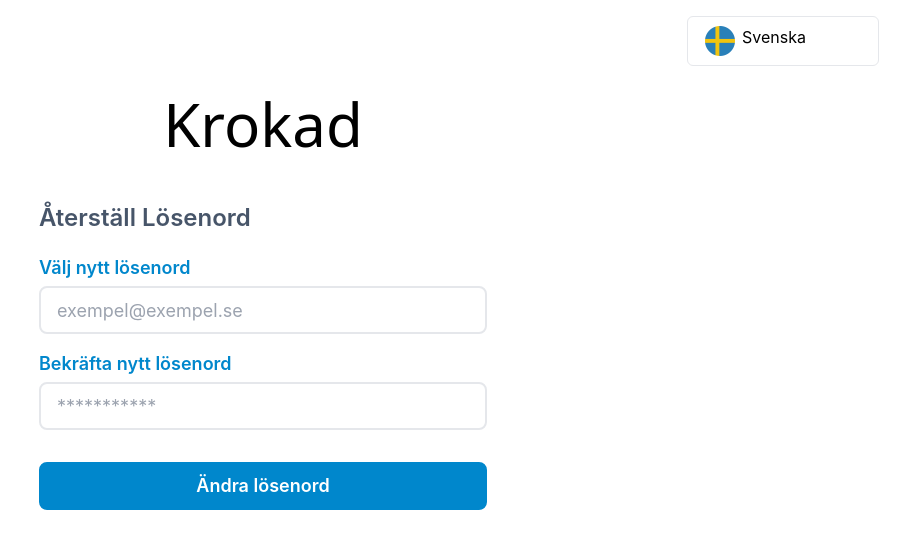
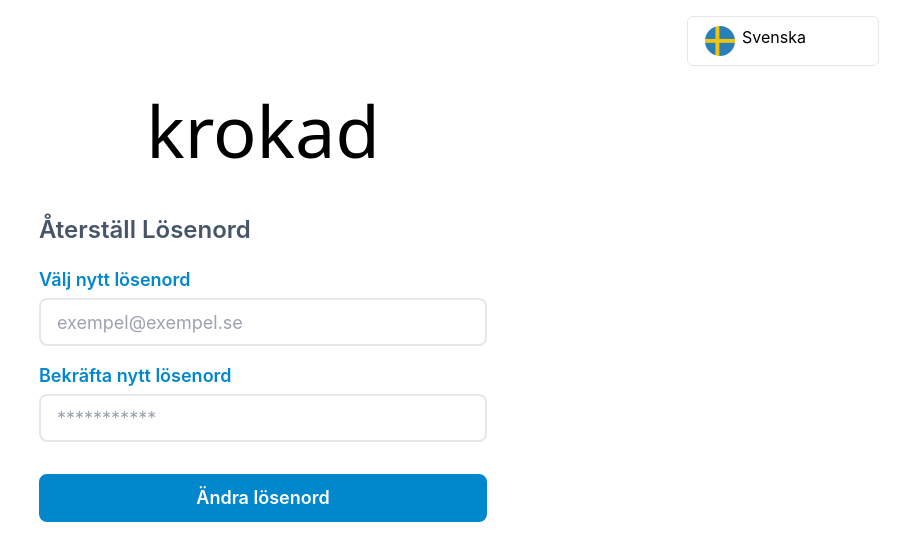
Before and after one commit to hannesdottir/my-app, a React (Create React App) app: page / in a window 1280 px wide. Shown: the top 560 px of the page, without its empty margins (377-1280 px from the left). Built offline with nearby package versions, Linux system fonts and the light colour scheme.

Commit message:
zenTokyoZoo  font

```diff
--- a/src/components/Navbar.tsx
+++ b/src/components/Navbar.tsx
@@ -6,7 +6,7 @@ const MyComponent: FC = ({}) => {
   return (
     <div className="flex justify-center items-center">
      <h1 className="text-4xl mt-7">
-        <p className='text-6xl font-zenTokyoZoo'>Krokad</p>
+        <p className='text-7xl font-zenTokyoZoo'>krokad</p>
      </h1>
     </div>
   );
```
